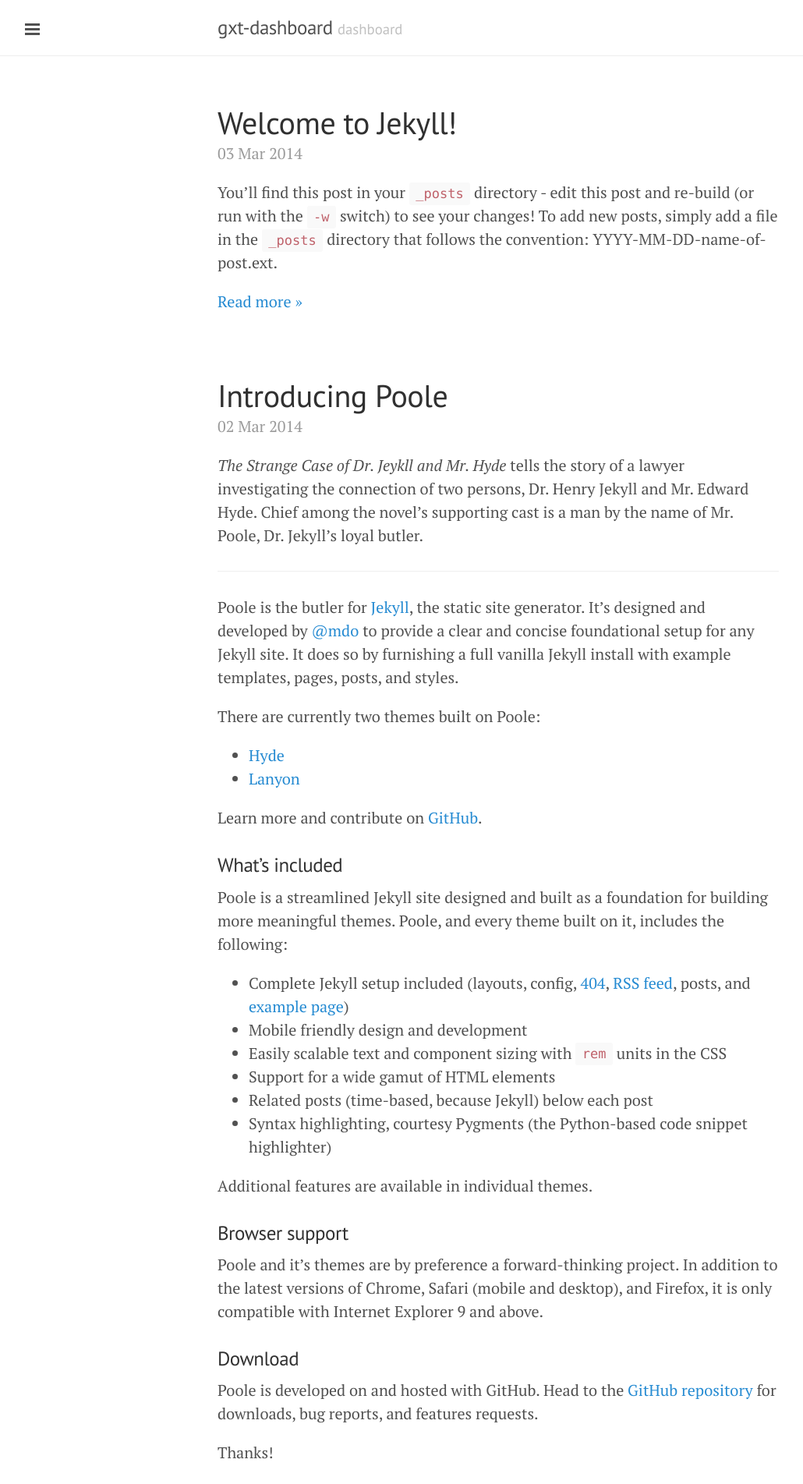
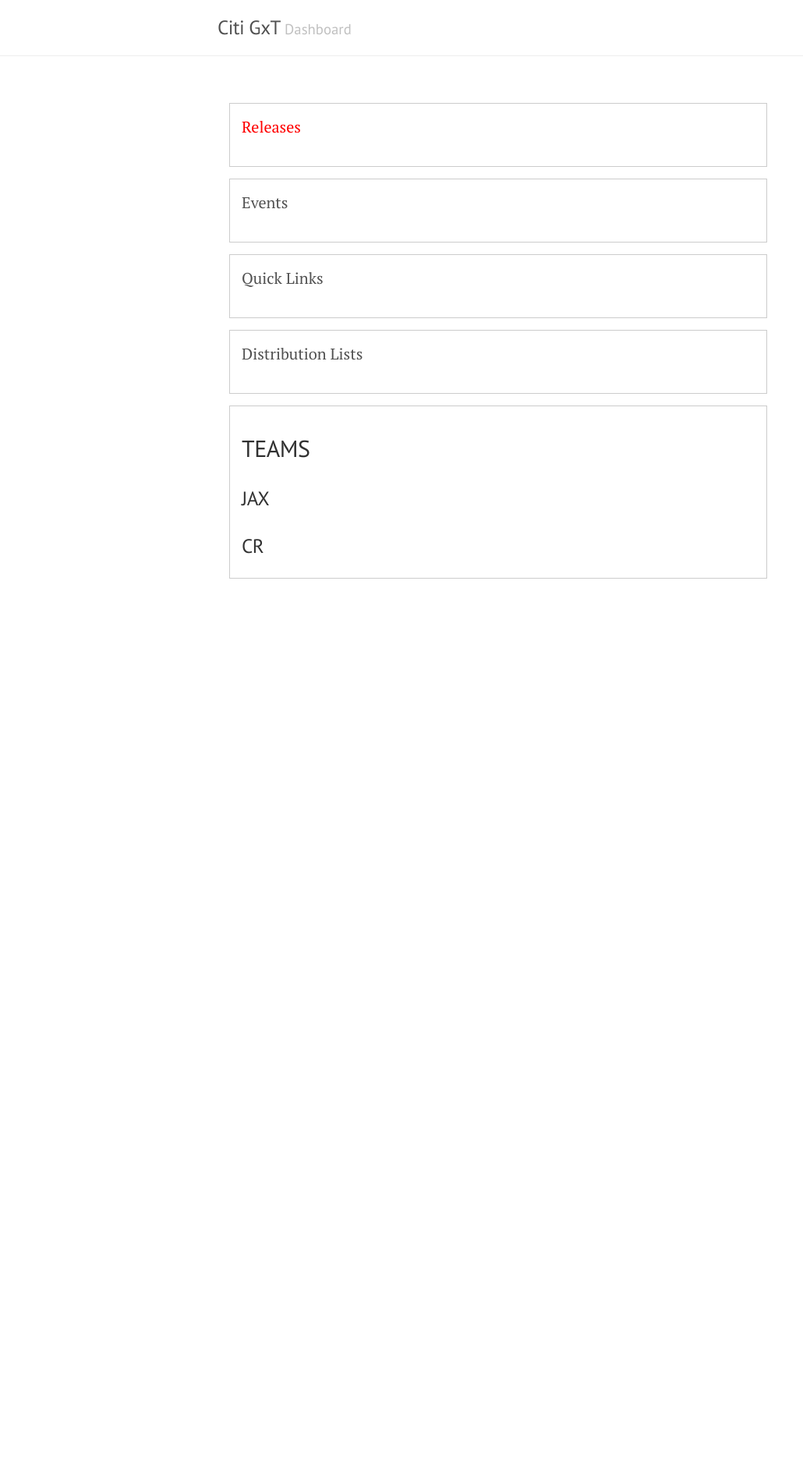
Before and after one commit to egamboa/gxt-dashboard, a Jekyll site: the page built from src/index.html, in a window 1280 px wide. Shown: the top 1903 px of the page at 78% size, without its empty margins (1-1031 px from the left). Built offline with Jekyll 4.4.1, drawn with Linux system fonts in a browser that asks for light colours; Markdown is read by kramdown in place of the engine named in the settings; the list of posts is cut into pages by our own code; after the commit the page ends 900 px from its top, so only the background shows below that; some of the changed text lies outside the part shown.

Commit message:
is alive!

```diff
--- a/_config.yml
+++ b/_config.yml
@@ -1,8 +1,8 @@
 # Title, decription, tagline and URL for your site
 # Can be used in your theme by calling 'site.title' and so on
-title: gxt-dashboard
+title: Citi GxT
 description: Normal dashboard for events, information and team structure.
-tagline: dashboard
+tagline: Dashboard
 url: localhost:4000
 
 # Used so Jekyll outputs the site correctly so Gulp can do what it wants
@@ -32,7 +32,7 @@
 # Permalink structure and pagination options
 relative_permalinks: true
 permalink: pretty
-paginate: 10
+paginate: 5
 paginate_path: 'page:num'
 excerpt_separator: '<!--more-->'
 
--- /dev/null
+++ b/src/_includes/header.html
@@ -0,0 +1,8 @@
+<div class="masthead">
+	<div class="container">
+	  <h3 class="masthead-title">
+	    <a href="/" title="Home">{{ site.title }}</a>
+	    <small>{{ site.tagline }}</small>
+	  </h3>
+	</div>
+</div>
--- a/src/_layouts/default.html
+++ b/src/_layouts/default.html
@@ -5,26 +5,15 @@
 
   <body>
 
-    {% include sidebar.html %}
-
     <!-- Wrap is the content to shift when toggling the sidebar. We wrap the
          content to avoid any CSS collisions with our real content. -->
     <div class="wrap">
-      <div class="masthead">
-        <div class="container">
-          <h3 class="masthead-title">
-            <a href="/" title="Home">{{ site.title }}</a>
-            <small>{{ site.tagline }}</small>
-          </h3>
-        </div>
-      </div>
+      {% include header.html %}
 
       <div class="container content">
         {{ content }}
       </div>
     </div>
 
-    <label for="sidebar-checkbox" class="sidebar-toggle"></label>
-
   </body>
 </html>
--- a/src/_posts/2014-03-02-introducing-poole.md
+++ /dev/null
@@ -1,57 +0,0 @@
----
-layout: post
-date: 2014-03-02
-title: Introducing Poole
-categories: jekyll poole
----
-
-*The Strange Case of Dr. Jeykll and Mr. Hyde* tells the story of a lawyer
-investigating the connection of two persons, Dr. Henry Jekyll and Mr. Edward
-Hyde. Chief among the novel's supporting cast is a man by the name of Mr. Poole,
-Dr. Jekyll's loyal butler.
-
------
-
-Poole is the butler for [Jekyll](http://jekyllrb.com), the static site
-generator. It's designed and developed by [@mdo](https://twitter.com/mdo) to
-provide a clear and concise foundational setup for any Jekyll site. It does so
-by furnishing a full vanilla Jekyll install with example templates, pages,
-posts, and styles.
-
-There are currently two themes built on Poole:
-
-* [Hyde](http://hyde.getpoole.com)
-* [Lanyon](http://lanyon.getpoole.com)
-
-Learn more and contribute on [GitHub](https://github.com/poole).
-
-### What's included
-
-Poole is a streamlined Jekyll site designed and built as a foundation for
-building more meaningful themes. Poole, and every theme built on it, includes
-the following:
-
-* Complete Jekyll setup included (layouts, config, [404](/404), [RSS
-  feed](/atom.xml), posts, and [example page](/about))
-* Mobile friendly design and development
-* Easily scalable text and component sizing with `rem` units in the CSS
-* Support for a wide gamut of HTML elements
-* Related posts (time-based, because Jekyll) below each post
-* Syntax highlighting, courtesy Pygments (the Python-based code snippet
-  highlighter)
-
-Additional features are available in individual themes.
-
-### Browser support
-
-Poole and it's themes are by preference a forward-thinking project. In addition
-to the latest versions of Chrome, Safari (mobile and desktop), and Firefox, it
-is only compatible with Internet Explorer 9 and above.
-
-### Download
-
-Poole is developed on and hosted with GitHub. Head to the <a
-href="https://github.com/poole/poole">GitHub repository</a> for downloads, bug
-reports, and features requests.
-
-Thanks!
--- a/src/_posts/2014-03-03-welcome-to-jekyll.md
+++ /dev/null
@@ -1,39 +0,0 @@
----
-layout: post
-date: 2014-03-03
-title:  Welcome to Jekyll!
-categories: jekyll
----
-
-You'll find this post in your `_posts` directory - edit this post and re-build
-(or run with the `-w` switch) to see your changes! To add new posts, simply add
-a file in the `_posts` directory that follows the convention:
-YYYY-MM-DD-name-of-post.ext.
-
-<!--more-->
-
-We've also added a lot of different settings for [Redcarpet][redcarpet],
-including being able to ^superscript, _underline_, ==highlight==,
-~~strikethrough~~, and footnotes.[^1] It even automatically makes links into
-URLs: www.jekyllrb.com and you can put multiple underscores in words without
-them leaning all over the place: this_word_has_underscores. It'll also make your
-quotes look nice, like this: "hoho", your dashes and hypens will be dashing too:
----/--.
-
-Jekyll also offers powerful support for code snippets:
-
-{% highlight ruby %}
-def print_hi(name)
-  puts "Hi, #{name}"
-end
-print_hi('Tom')
-#=> prints 'Hi, Tom' to STDOUT.
-{% endhighlight %}
-
-Check out the [Jekyll docs][jekyll] for more info on how to get the most out of
-Jekyll. File all bugs/feature requests at [Jekyll's GitHub repo][jekyll-gh].
-
-[redcarpet]: https://github.com/vmg/redcarpet
-[jekyll-gh]: https://github.com/mojombo/jekyll
-[jekyll]:    http://jekyllrb.com
-[^1]: Who are quite handy
--- /dev/null
+++ b/src/assets/scss/module-release.scss
@@ -0,0 +1,5 @@
+.release{
+	p{
+		color: red;
+	}
+}
--- /dev/null
+++ b/src/assets/scss/modules.scss
@@ -0,0 +1,5 @@
+.module{
+	border: 1px solid #ccc;
+	margin: 15px;
+	padding: 15px;
+}
--- a/src/assets/scss/style.scss
+++ b/src/assets/scss/style.scss
@@ -5,3 +5,5 @@
 @import "poole";
 @import "syntax";
 @import "lanyon";
+@import "modules";
+@import "module-release";
--- a/src/assets/stylesheets/style.css
+++ b/src/assets/stylesheets/style.css
@@ -923,3 +923,11 @@
   background-color: #8f5536; }
 .theme-base-0f .container a, .theme-base-0f .sidebar-toggle, .theme-base-0f .related-posts li a:hover {
   color: #8f5536; }
+
+.module {
+  border: 1px solid #ccc;
+  margin: 15px;
+  padding: 15px; }
+
+.release p {
+  color: red; }
--- a/src/index.html
+++ b/src/index.html
@@ -3,7 +3,31 @@
 title: Home
 ---
 
-<div class="posts">
+<div class="main">
+  <div class="module release">
+    <p>Releases</p>
+  </div>
+  <div class="module events">
+    <p>Events</p>
+  </div>
+  <div class="module quick-links">
+    <p>Quick Links</p>
+  </div>
+  <div class="module distro-list">
+    <p>Distribution Lists</p>
+  </div>
+  <div class="module team">
+    <h2>TEAMS</h2>
+    <div class="team jax">
+      <h3>JAX</h3>
+    </div>
+    <div class="team cr">
+      <h3>CR</h3>
+    </div>
+  </div>
+</div>
+
+<!--<div class="posts">
   {% for post in paginator.posts %}
   <div class="post">
     <h1 class="post-title">
@@ -36,4 +60,4 @@
   {% else %}
     <span class="pagination-item newer">Newer</span>
   {% endif %}
-</div>
+</div>-->
```
Also changed, not shown: src/_layouts/post.html (deleted, +0 -25 lines).
